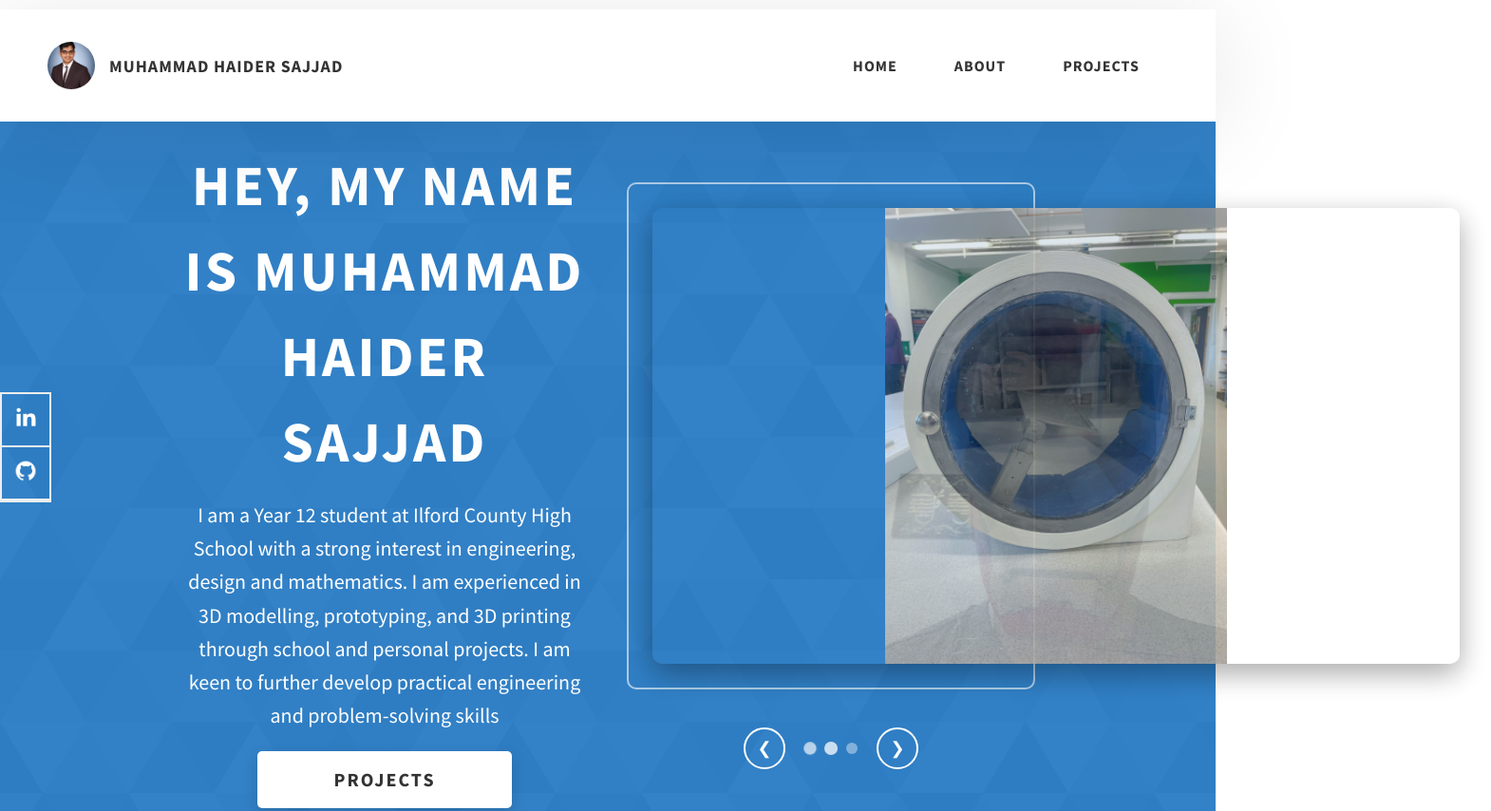
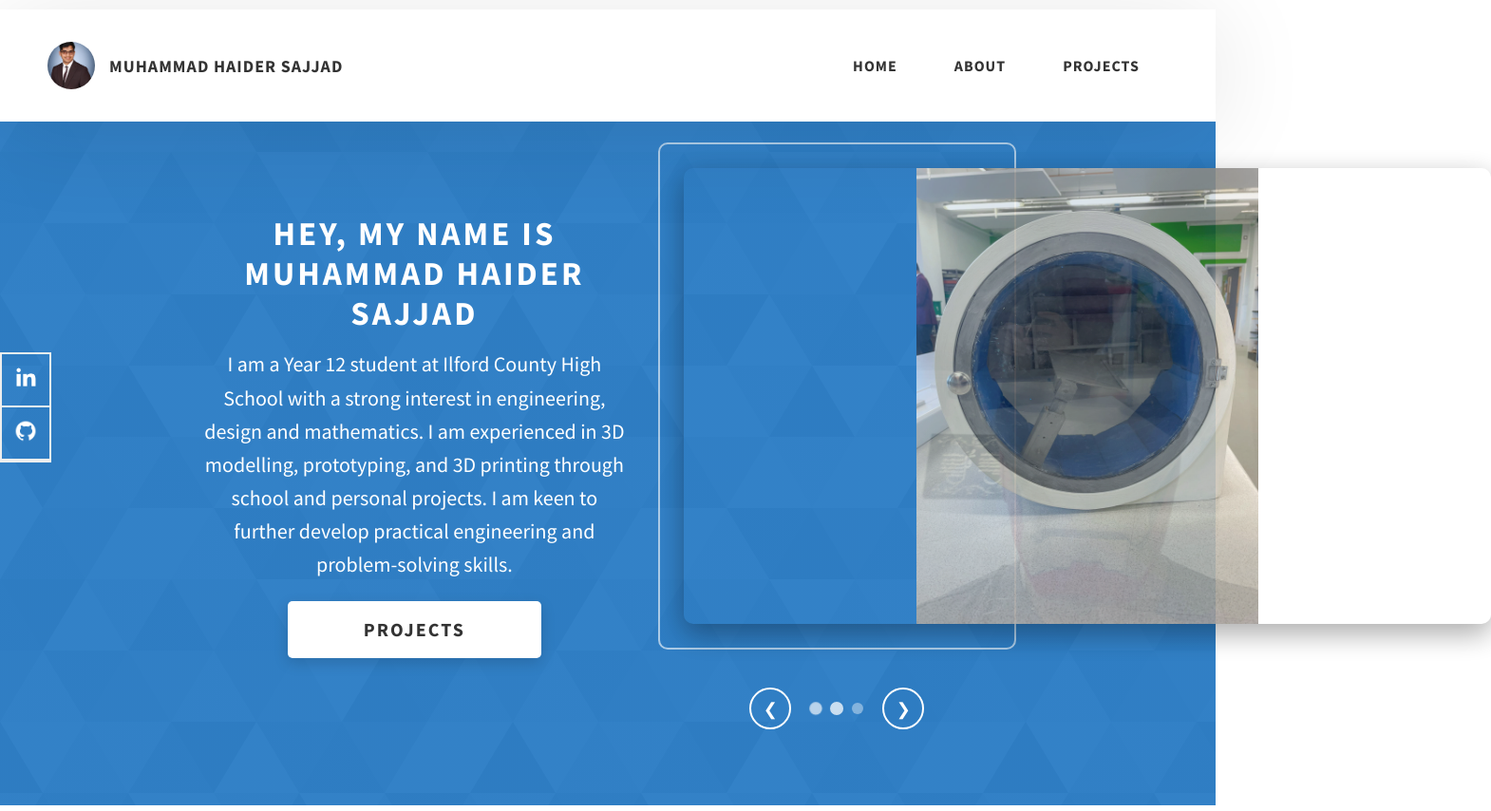
Before and after one commit to haidisajjad1/haiderportfolio, a website: page index.html in a window 1280 px wide. Shown: the top 854 px of the page at 95% size, 1570 px wide, since content can reach past the window. Drawn offline with Linux system fonts and the light colour scheme.

Commit message:
Refactor home hero layout and styles edited layout 2
Updated styles and structure of home hero section.

```diff
--- a/index.html
+++ b/index.html
@@ -83,15 +83,15 @@
 
     <section class="home-hero">
       <div class="home-hero__content">
-        <div class="home-hero__row" style="display: flex; align-items: center; justify-content: space-between; gap: 4rem; flex-wrap: wrap;">
+        <div class="home-hero__row" style="display: flex; align-items: center; justify-content: space-between; gap: 3rem; flex-wrap: wrap; max-width: 1200px; margin: 0 auto; padding: 0 2rem;">
 
           <!-- Left Column: Heading, Intro Text, and CTA -->
-          <div class="home-hero__left" style="flex: 1; min-width: 300px;">
-            <h1 class="heading-primary">Hey, My name is Muhammad Haider Sajjad</h1>
+          <div class="home-hero__left" style="flex: 1.2; min-width: 320px;">
+            <h1 class="heading-primary" style="font-size: 3.5rem; line-height: 1.2; margin-bottom: 1.5rem;">Hey, My name is Muhammad Haider Sajjad</h1>
 
-            <div class="hero-intro" style="margin-top: 1.5rem;">
+            <div class="hero-intro">
               <p class="text-primary">
-                I am a Year 12 student at Ilford County High School with a strong interest in engineering, design and mathematics. I am experienced in 3D modelling, prototyping, and 3D printing through school and personal projects. I am keen to further develop practical engineering and problem-solving skills
+                I am a Year 12 student at Ilford County High School with a strong interest in engineering, design and mathematics. I am experienced in 3D modelling, prototyping, and 3D printing through school and personal projects. I am keen to further develop practical engineering and problem-solving skills.
               </p>
             </div>
 
@@ -101,8 +101,8 @@
           </div>
 
           <!-- Right Column: Image Slider -->
-          <div class="home-hero__right" style="flex: 1; min-width: 300px;">
-            <div class="hero-slider">
+          <div class="home-hero__right" style="flex: 1; min-width: 320px; display: flex; justify-content: center;">
+            <div class="hero-slider" style="width: 100%; max-width: 500px;">
               <div class="hero-slider__track">
                 <!-- Slide 1 -->
                 <div class="hero-slide hero-slide--active">
```
